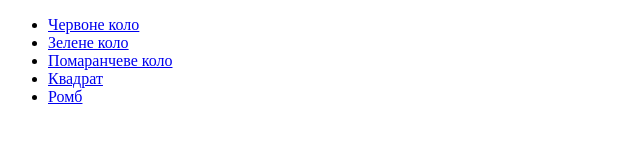
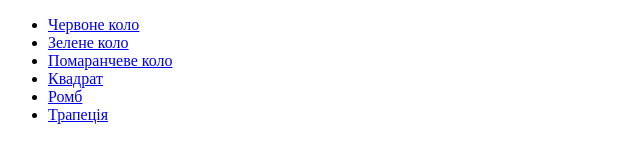
Before and after one commit to AndriyMorozov/gitdemo, a plain HTML site: page index.html in a window 1280 px wide. Shown: the full height of the page, 0-640 px from the left. Drawn offline with Linux system fonts and the light colour scheme.

Commit message:
Add new shape

```diff
--- a/index.html
+++ b/index.html
@@ -14,6 +14,7 @@
             <li><a href="#style3">Помаранчеве коло</a></li>
             <li><a href="#style4">Квадрат</a></li>
             <li><a href="#style5">Ромб</a></li>
+            <li><a href="#style6">Трапеція</a></li>
         </ul>
     </div>
 </body>
```
